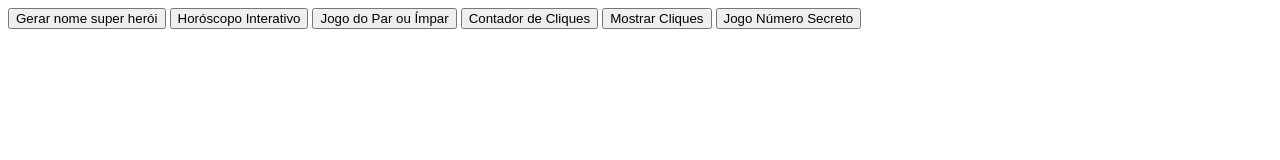
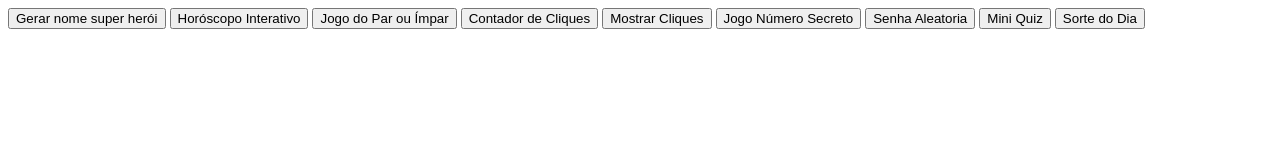
Before and after one commit to mattheus971/1aFaseSENAI, a plain HTML site: page js/exercicios-profAlex/lista-HTML-JS2/index.html in a window 1280 px wide. Drawn offline with Linux system fonts and the light colour scheme.

Commit message:
Adicionei novos exercicios

```diff
--- a/js/exercicios-profAlex/lista-HTML-JS2/index.html
+++ b/js/exercicios-profAlex/lista-HTML-JS2/index.html
@@ -1,5 +1,5 @@
 <!DOCTYPE html>
-<html lang="en">
+<html lang="pt-br">
 <head>
     <meta charset="UTF-8">
     <meta name="viewport" content="width=device-width, initial-scale=1.0">
@@ -12,6 +12,9 @@
     <button onclick="contadorCliques()">Contador de Cliques</button>
     <button onclick="mostrarContador()">Mostrar Cliques</button>
     <button onclick="jogoNumeroSecreto()">Jogo Número Secreto</button>
+    <button onclick="mostrarSenha()">Senha Aleatoria</button>
+    <button onclick="miniQuiz()">Mini Quiz</button>
+    <button onclick="sorteDoDia()">Sorte do Dia</button>
 
 
 
--- a/js/exercicios-profAlex/lista-HTML-JS2/script.js
+++ b/js/exercicios-profAlex/lista-HTML-JS2/script.js
@@ -1,5 +1,5 @@
 
-// exercicio 3
+// exercicio 3///////////////////////////////////
 function gerarNomeSuperHeroi() {
 
     let nome = prompt("Digite o seu nome: ")
@@ -23,7 +23,7 @@ function gerarNomeSuperHeroi() {
 }
 
 
-// exercicio 4
+// exercicio 4//////////////////////////////////////
 function horoscopoInterativo() {
 
     let signo = prompt("Digite o seu sígno: ")
@@ -34,19 +34,20 @@ function horoscopoInterativo() {
 
         case 1:
             alert("Hoje é um ótimo dia para buscar novos desafios " + signo)
-            brake
+            break
 
         case 2:
             alert("Hoje é um péssimo dia para buscar novos desafios " + signo)
-            brake
+            break
 
         case 3:
             alert("Hoje é um dia normal " + signo)
-            brake
+            break
     }
 }
 
-// exercicio 10
+
+// exercicio 10//////////////////////////////////
 function jogoParImpar() {
 
 
@@ -73,19 +74,19 @@ function jogoParImpar() {
 }
 
 
-// exercicio 14
+// exercicio 14///////////////////////////////////
 let contador = 0
 
-function contadorCliques(){
+function contadorCliques() {
 
     contador++
 }
-function mostrarContador(){
+function mostrarContador() {
     alert(contador + " cliques")
     contador = 0
 }
 
-function jogoNumeroSecreto(){
+function jogoNumeroSecreto() {
 
     let numeroAleatorio = Math.floor(Math.random() * 100)
     let numeroDigitado = Number(prompt("Digite um número: "))
@@ -94,10 +95,104 @@ function jogoNumeroSecreto(){
 
         alert("Você acertou!")
 
-    }else{
+    } else {
         alert("Tente novamente! O número era " + numeroAleatorio)
     }
 
 }
 
-// exercicio 18
+
+// exercicio 18////////////////////////////////////
+function gerarCaracterAleatorio() {
+    const caracteres = "ABCDEFGHIJKLMNOPQRSTUVWXYZ0123456789abcdefghijklmnopqrstuvwxyz"
+
+    const numeroAleatorio = Math.floor(Math.random() * caracteres.length)
+
+    return caracteres.charAt(numeroAleatorio)
+}
+
+function mostrarSenha() {
+
+    let quantidadeCaracteres = Number(prompt("Digite a quantidade de caracteres da senha (de 6 a 16): "))
+    let senha = ""
+
+    if (quantidadeCaracteres >= 6 && quantidadeCaracteres <= 16) {
+
+        while (quantidadeCaracteres > 0) {
+
+            senha = senha + gerarCaracterAleatorio()
+            quantidadeCaracteres--
+        }
+
+        alert("Sua senha é: " + senha)
+    } else {
+        alert("A senha de ter de 6 a 16 caracteres! Tente novamente.")
+    }
+}
+
+
+//exercicio 20/////////////////////////////////////////
+function miniQuiz() {
+
+    let perguntaUm = "O Sol é uma estrela do tipo anã branca."
+    let perguntaDois = "O Brasil é o maior país da América do Sul."
+    let perguntaTres = "A água ferve a 90°C em condições normais de pressão atmosférica."
+    let perguntaQuatro = "A invenção da lâmpada elétrica é atribuída a Thomas Edison."
+    let perguntaCinco = "Os golfinhos são mamíferos."
+
+    pontuacao = 0
+    respostaUm = prompt(perguntaUm + " V ou F?").toLowerCase()
+    if (respostaUm == "f") {
+        pontuacao++
+    }
+
+    respostaDois = prompt(perguntaDois + " V ou F?").toLowerCase()
+    if (respostaDois == "v") {
+        pontuacao++
+    }
+
+    respostaTres = prompt(perguntaTres + " V ou F?").toLowerCase()
+    if (respostaTres == "f") {
+        pontuacao++
+    }
+
+    respostaQuatro = prompt(perguntaQuatro + " V ou F?").toLowerCase()
+    if (respostaQuatro == "v") {
+        pontuacao++
+    }
+
+    respostaCinco = prompt(perguntaCinco + " V ou F?").toLowerCase()
+    if (respostaCinco == "v") {
+        pontuacao++
+    }
+
+    alert("Você acertou " + pontuacao + " perguntas.")
+}
+
+
+//exercicio 30 //////////////////////////////////////////
+function sorteDoDia(){
+    let numeroAleatorio = Math.floor(Math.random() * 5) + 1
+
+    switch (numeroAleatorio) {
+        case 1:
+            alert("1. Acredite em você, pois o maior desafio já foi vencido: começar.")
+            break;
+
+        case 2:
+            alert("2. Cada passo, por menor que seja, te aproxima do seu sonho.")
+            break;
+
+        case 3:
+            alert("3. O sucesso começa quando você decide tentar.")
+            break;
+
+        case 4:
+            alert("4. Não tenha medo de recomeçar, a jornada é sua.")
+            break;
+
+        case 5:
+            alert("5. O impossível é só uma opinião, não uma realidade.")
+            break;
+    }
+}
```
Also changed, not shown: js/exercicio-profRafael/01-exercicios/index.html (renamed from js/01-exercicios/index.html), js/exercicio-profRafael/01-exercicios/script.js (renamed from js/01-exercicios/script.js), js/exercicio-profRafael/01-exercicios/style.css (renamed from js/01-exercicios/style.css), js/exercicio-profRafael/calcular-moedas/index.html (renamed from js/calcular-moedas/index.html), js/exercicio-profRafael/calcular-moedas/script.js (renamed from js/calcular-moedas/script.js), js/exercicio-profRafael/calcular-moedas/style.css (renamed from js/calcular-moedas/style.css).
